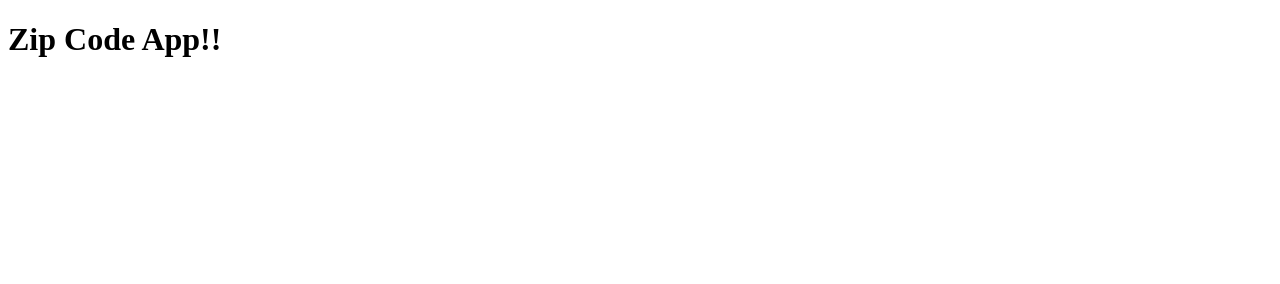
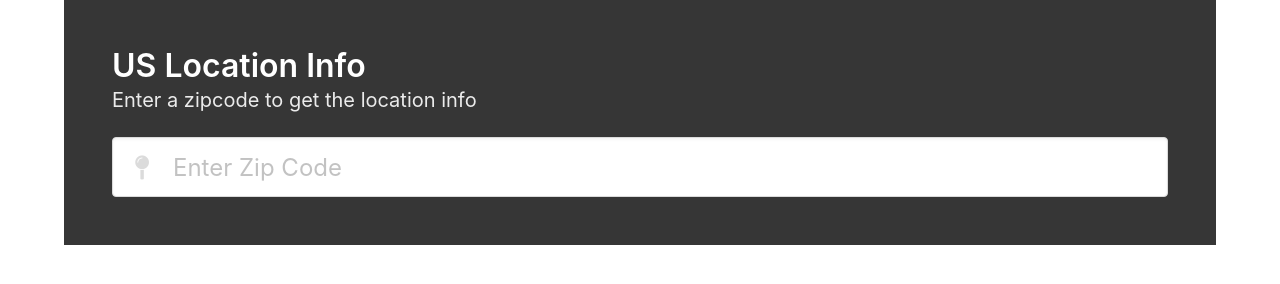
Before and after one commit to deeptvd/zip_code_app, a plain HTML site: page index.html in a window 1280 px wide. Drawn offline with nearby package versions, Linux system fonts and the light colour scheme.

Commit message:
Added Markup

```diff
--- a/index.html
+++ b/index.html
@@ -5,8 +5,45 @@
     <meta name="viewport" content="width=device-width, initial-scale=1.0">
     <meta http-equiv="X-UA-Compatible" content="ie=edge">
     <title>Zip Code App</title>
+    <link rel="stylesheet" href="https://cdnjs.cloudflare.com/ajax/libs/bulma/0.6.0/css/bulma.css">
+    <link href="https://maxcdn.bootstrapcdn.com/font-awesome/4.7.0/css/font-awesome.min.css" rel="stylesheet" integrity="sha384-wvfXpqpZZVQGK6TAh5PVlGOfQNHSoD2xbE+QkPxCAFlNEevoEH3Sl0sibVcOQVnN" crossorigin="anonymous">
+    <style>
+        .icon-remove, .icon-check{
+            display:none;
+        }
+    </style>
 </head>
 <body>
-    <h1>Zip Code App!!</h1>
+    <section class="hero hero-body is-dark container">
+        <h1 class="title">US Location Info</h1>
+        <h2 class="subtitle">Enter a zipcode to get the location info</h2>
+        <form id="zipForm">
+                <div class="field">
+                    <div class="control has-icons-left has-icons-right">
+                        <input class="input zip is-large" type="text" placeholder="Enter Zip Code">
+                        <span class="icon is-small is-left">
+                            <i class="fa fa-map-pin"></i>
+                        </span>
+                        <span class="icon is-small is-right icon-check">
+                            <i class="fa fa-check"></i>
+                        </span>
+                        <span class="icon is-small is-right icon-remove">
+                                <i class="fa fa-remove"></i>
+                            </span>
+                    </div>
+                </div>
+        </form>
+    </section>
+
+    <br>
+    <div class="container">
+        <div id="output">
+
+        </div>
+    </div>
+
+    <script>
+
+    </script>
 </body>
 </html>
```
